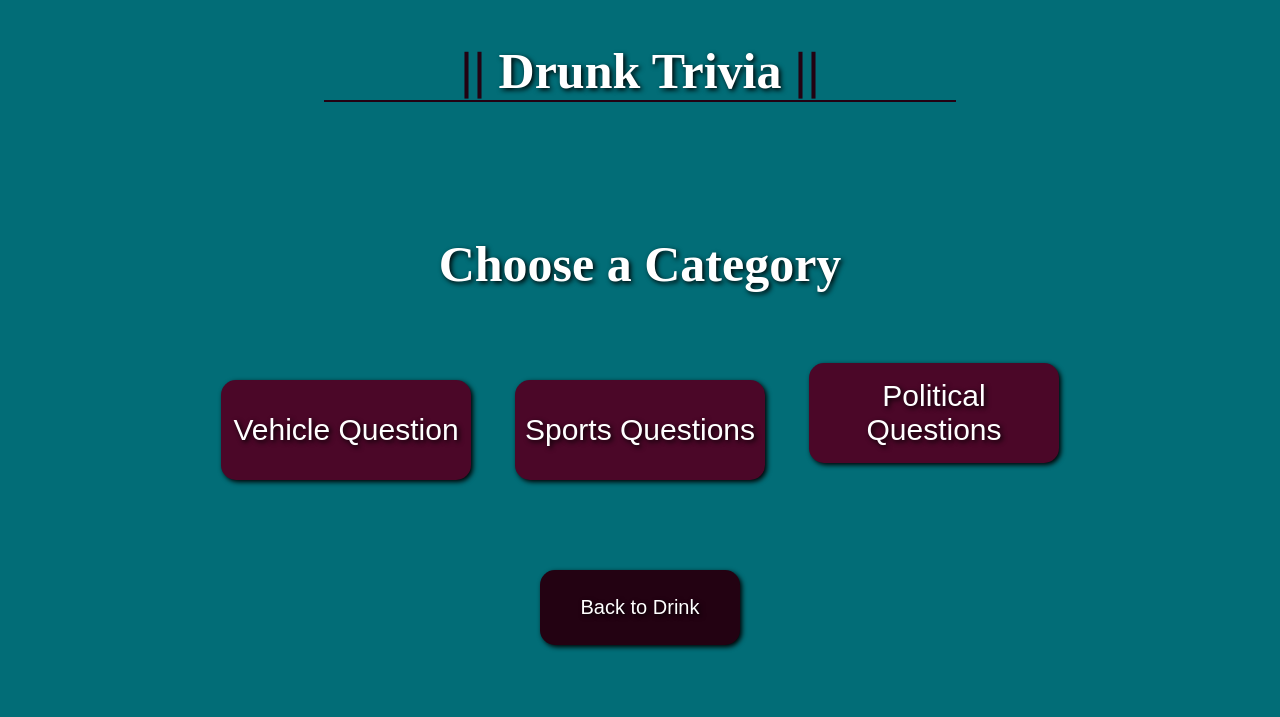
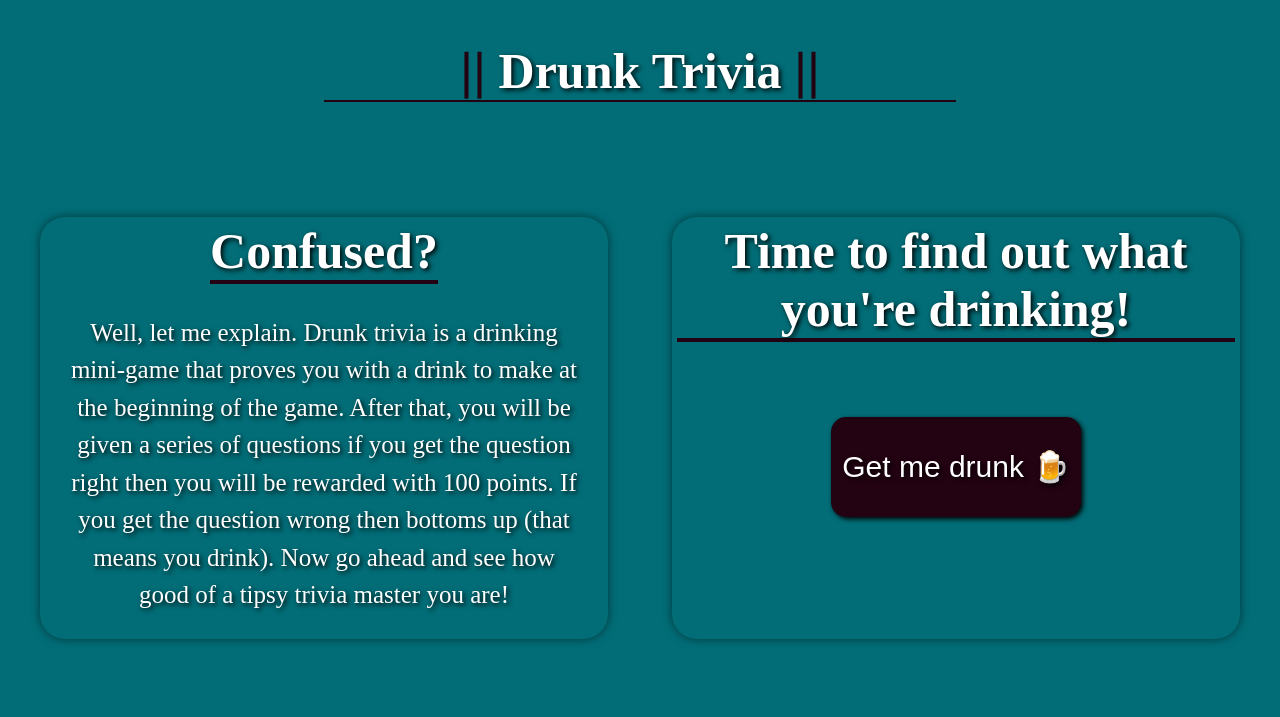
Before and after one commit to GerusHays/Drunk-Trivia, a plain HTML site: page home.html in a window 1280 px wide. Shown: the top 717 px of the page. Drawn offline with Linux system fonts and the light colour scheme.

Commit message:
making sure get me drunk btn displays and adding intro text

```diff
--- a/assets/recipe.js
+++ b/assets/recipe.js
@@ -16,11 +16,11 @@ var vehicleQuestionButton = document.querySelector("#category-1-btn")
 
 // This function is for the -Get Me Drunk- button and the -Back to Drink- buttons that will make the -generate cocktail btn- -generate drink statement- -category section- -question section- disapear and will then display the randomly selected cocktail
 function displayDrink() {
-  // getCocktail.style.display = "none";
-  // generateDrink.style.display = "none";
-  // categorySection.style.display = "none";
-  // questionSection.style.display = "none";
-  // drinkInfo.style.display = "inline";
+  getCocktail.style.display = "none";
+  generateDrink.style.display = "none";
+  categorySection.style.display = "none";
+  questionSection.style.display = "none";
+  drinkInfo.style.display = "inline";
 };
 // This function is for the -Get Me Drunk- button that will display both the -New Cocktail- and -Get Trivia- buttons on a delay so the cocktail has time to load in
 setTimeout(function displayButton() {
--- a/assets/style.css
+++ b/assets/style.css
@@ -58,10 +58,49 @@ section div {
 section h2 {
     font-size: 50px;
 }
+/* Not sure why this would default to not showing
 .generate-drink {
     display: none;
+}   */
+
+/* Drink Info Section */
+.card-container {
+    display: flex;
 }
-/* Drink Info Section */
+
+.landing-card {
+    width: 45%;
+    box-shadow: 0 0 10px rgba(0,0,0,0.5);
+    border-radius: 25px;
+    margin: 2.5%;
+}
+
+.landing-card h2 {
+    margin: 5px;
+    border-bottom: 4px solid #230212;
+}
+
+.card-content {
+    display: inline-block;
+}
+
+.button {
+    background-color: #230212;
+    color: white;
+}
+
+.sum-text {
+    font-size: 25px;
+    max-width: 90%;
+    text-align: center;
+    line-height: 150%;
+}
+
+.cocktail-generate-btn {
+    margin-top: 70px;
+
+}
+
 .drink-info {
     display: none;
     flex-wrap: wrap;
--- a/assets/trivia.js
+++ b/assets/trivia.js
@@ -47,7 +47,7 @@ function getVehicleQuestion() {
 
 vehicleQuestionButton.addEventListener('click', getVehicleQuestion);
 
-questionDisplay.textContent = localStorage.getItem("questionData")
+questionDisplay.textContent = localStorage.getItem("questionData");
 
 
 
--- a/home.html
+++ b/home.html
@@ -17,14 +17,21 @@
             <h1><span class="header-style">||</span><a href="/"> Drunk Trivia </a><span class="header-style">||</span></h1>
      </header>
     <section>
-        <!-- Generate Drink Section -->
-        <div id="generate-drink" class="generate-drink">
-            <div>
-                <h2>Time to find out what you're drinking!</h2>
+        <!-- Generate Drink Section/Intro section -->
+        <div id="generate-drink" class="generate-drink card-container">
+            <!-- Intro card with summary of game -->
+            <div class="landing-card">
+                <h2 class="card-content">Confused?</h2>
+                <p class="sum-text card-content">Well, let me explain. Drunk trivia is a drinking mini-game that proves you with a drink to make at the beginning of the game. After that, you will be given a
+                    series of questions if you get the question right then you will be rewarded with 100 points. If you get the question wrong then bottoms up (that means you drink).
+                   Now go ahead and see how good of a tipsy trivia master you are!</p>
             </div>
-            <div>
-                <button id="cocktail-generate-btn" class="cocktail-generate-btn button" onclick="displayDrink(), displayButton()">Get me drunk 🍺</button>
+            <!-- Continuation card to get you to the generate drink portion -->
+            <div class="landing-card">
+                <h2 class="card-content">Time to find out what you're drinking!</h2>
+                <button id="cocktail-generate-btn" class="cocktail-generate-btn button card-content" onclick="displayDrink(), displayButton()">Get me drunk 🍺</button>
             </div>
+
         </div>
 
 
```
